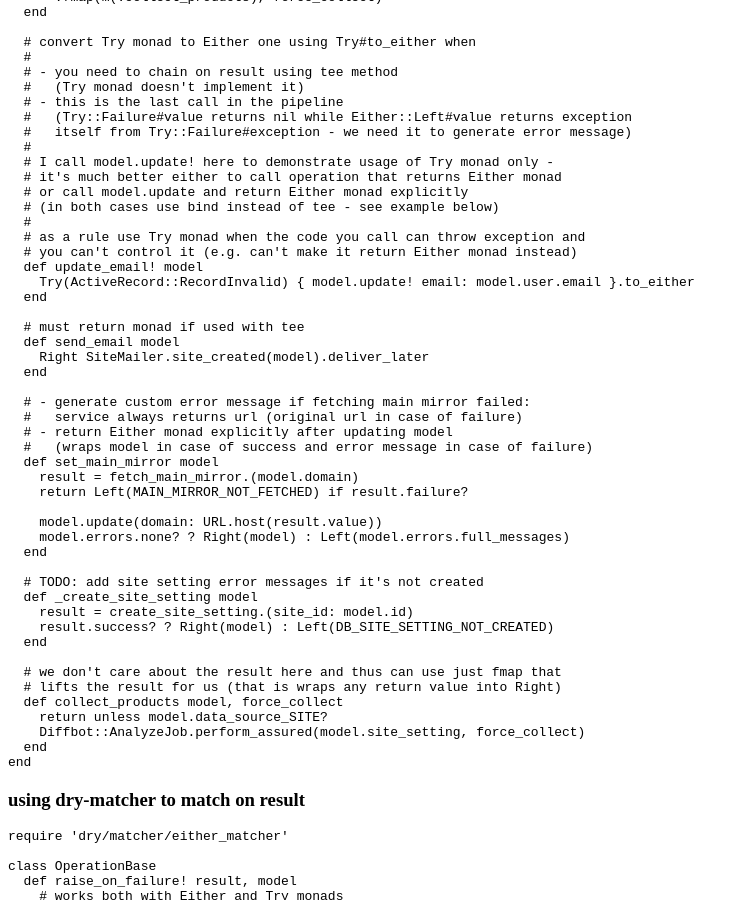
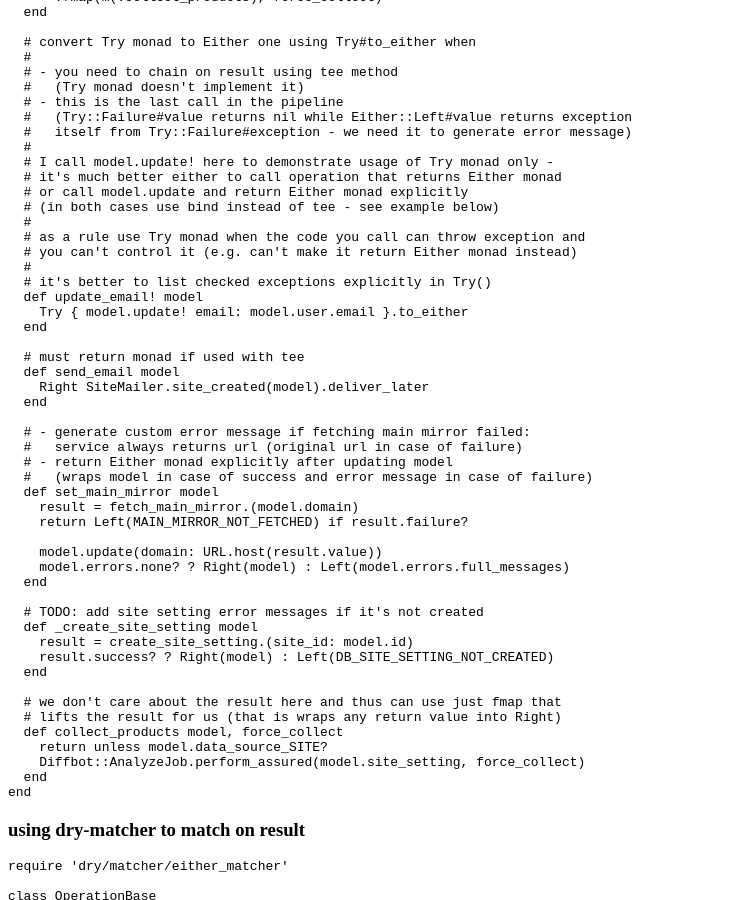
Before and after one commit to tap349/tap349.github.io, a Jekyll site: the page built from _posts/2017-02-27-monads-in-ruby.md, in a window 1280 px wide and 900 px high, scrolled down 1578 px. Shown: the whole window, without its empty margins (0-749 px from the left). Built offline with Jekyll 4.4.1, drawn with Linux system fonts in a browser that asks for light colours.

Commit message:
update 2017-02-27_19:09:40

```diff
--- a/_posts/2017-02-27-monads-in-ruby.md
+++ b/_posts/2017-02-27-monads-in-ruby.md
@@ -118,8 +118,10 @@ class Site::Create < CreateBase
   #
   # as a rule use Try monad when the code you call can throw exception and
   # you can't control it (e.g. can't make it return Either monad instead)
+  #
+  # it's better to list checked exceptions explicitly in Try()
   def update_email! model
-    Try(ActiveRecord::RecordInvalid) { model.update! email: model.user.email }.to_either
+    Try { model.update! email: model.user.email }.to_either
   end
 
   # must return monad if used with tee
```
